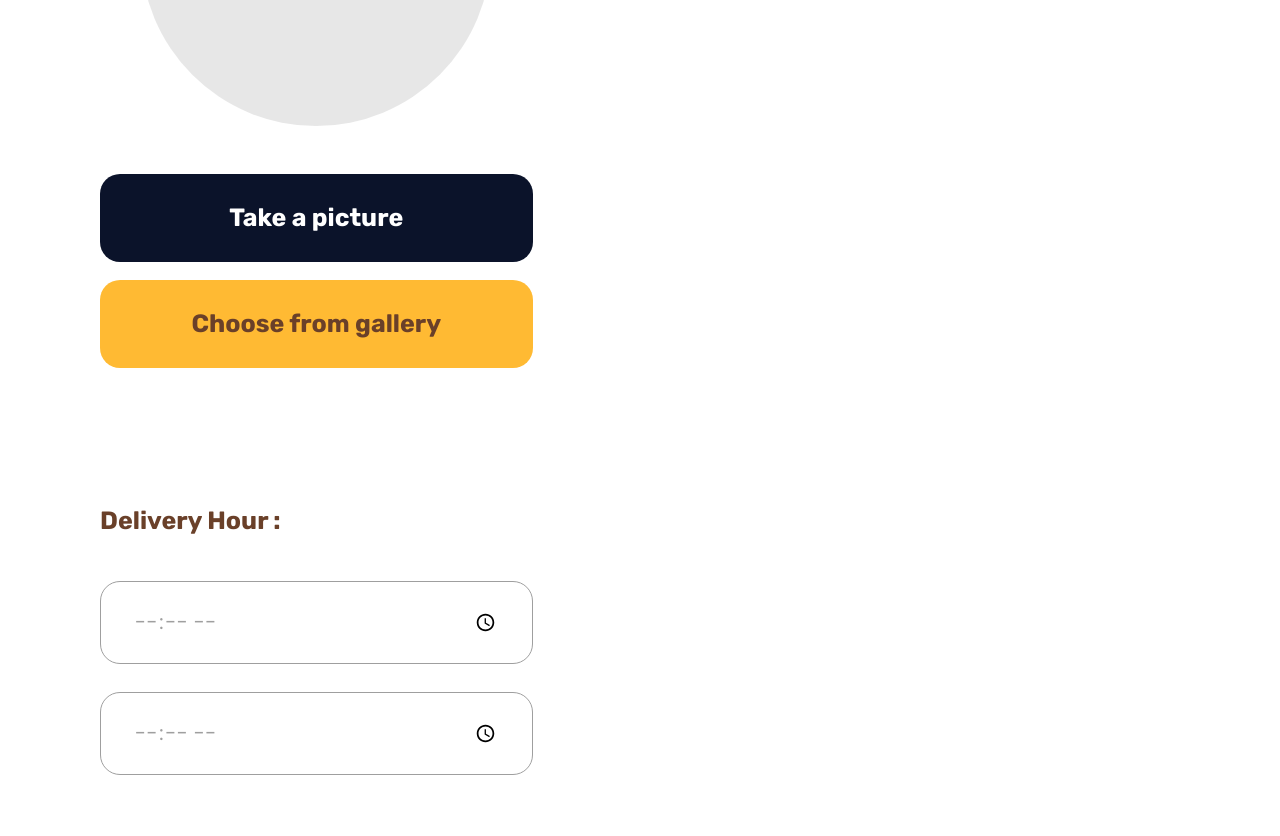
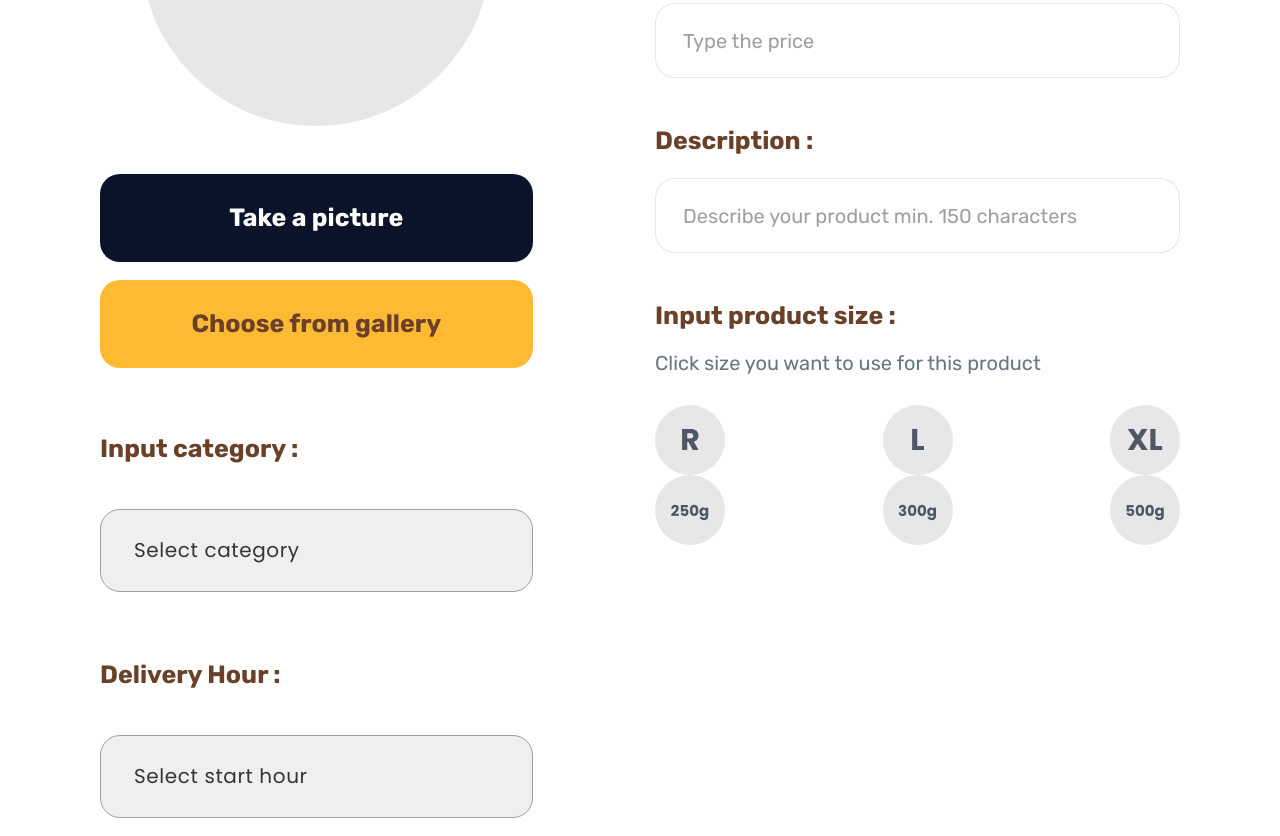
Before and after one commit to maulanarifai114/bootcamp-frontend-coffee-shop, a Vue app: page /admin/add-product in a window 1280 px wide. Shown: the part 358-1194 px from the top of the page. Built offline with nearby package versions, Linux system fonts and the light colour scheme.

Commit message:
update admin

```diff
--- /dev/null
+++ b/src/components/admin/base/Input.vue
@@ -0,0 +1,53 @@
+<template>
+  <div class="d-flex flex-column">
+    <label :for="id" class="label">{{label}}</label>
+    <input :type="type" :id="id" :placeholder="placeholder" class="placeholder input" required maxlength="max">
+  </div>
+</template>
+
+<script>
+export default {
+  name: 'InputAuth',
+  props: ['id', 'type', 'placeholder', 'label', 'max']
+}
+</script>
+
+<style lang="scss" scoped>
+
+.input {
+  height: 75px;
+  border: 1px solid rgba(186, 186, 186, 0.35);
+  border-radius: 20px;
+  padding: 0 27px;
+  font-family: Rubik;
+  font-style: normal;
+  font-weight: normal;
+  font-size: 20px;
+  line-height: 24px;
+  color: #353535;
+}
+
+.input:focus {
+  outline: none;
+}
+
+.placeholder::placeholder {
+  font-family: Rubik;
+  font-style: normal;
+  font-weight: normal;
+  font-size: 20px;
+  line-height: 24px;
+  color: #9F9F9F;
+}
+
+.label {
+  font-family: Rubik;
+  font-style: normal;
+  font-weight: bold;
+  font-size: 25px;
+  line-height: 30px;
+  color: #6A4029;
+  margin: 0 0 22px 0;
+}
+
+</style>
--- /dev/null
+++ b/src/components/admin/base/InputCat.vue
@@ -0,0 +1,50 @@
+<template>
+  <div>
+    <select :id="id" class="w-100 " >
+      <option :value="value" disabled selected class="disabled">{{label}}</option>
+      <option value="fav">Favorite & Promo</option>
+      <option value="coffee">Coffee</option>
+      <option value="noncoffee">Non Coffee</option>
+      <option value="foods">Foods</option>
+      <option value="add">Add-on</option>
+    </select>
+  </div>
+</template>
+
+<script>
+export default {
+  name: 'InputCat',
+  props: ['label', 'value', 'id']
+}
+</script>
+
+<style lang="scss" scoped>
+
+.disabled {
+  color: #9F9F9F!important;
+}
+
+select {
+  -webkit-appearance:none;
+  height: 83px;
+  border: 1px solid #9F9F9F;
+  border-radius: 20px;
+  padding: 0 33px;
+  font-family: Poppins;
+  font-style: normal;
+  font-weight: normal;
+  font-size: 20px;
+  line-height: 138.84%;
+  letter-spacing: 0.03em;
+  color: #353535;
+  margin: 0 0 20px 0;
+}
+
+select:focus {
+  outline: 0;
+}
+
+select::placeholder {
+  color: #9F9F9F;
+}
+</style>
--- /dev/null
+++ b/src/components/admin/base/InputTime.vue
@@ -0,0 +1,69 @@
+<template>
+  <div>
+    <select :id="id" class="w-100 " >
+      <option :value="value" disabled selected class="disabled">{{label}}</option>
+      <option value="00">00:00</option>
+      <option value="01">01:00</option>
+      <option value="02">02:00</option>
+      <option value="03">03:00</option>
+      <option value="04">04:00</option>
+      <option value="05">05:00</option>
+      <option value="06">06:00</option>
+      <option value="07">07:00</option>
+      <option value="08">08:00</option>
+      <option value="09">09:00</option>
+      <option value="10">10:00</option>
+      <option value="11">11:00</option>
+      <option value="12">12:00</option>
+      <option value="13">13:00</option>
+      <option value="14">14:00</option>
+      <option value="15">15:00</option>
+      <option value="16">16:00</option>
+      <option value="17">17:00</option>
+      <option value="18">18:00</option>
+      <option value="19">19:00</option>
+      <option value="20">20:00</option>
+      <option value="21">21:00</option>
+      <option value="22">22:00</option>
+      <option value="23">23:00</option>
+    </select>
+  </div>
+</template>
+
+<script>
+export default {
+  name: 'InputTime',
+  props: ['label', 'value', 'id']
+}
+</script>
+
+<style lang="scss" scoped>
+
+.disabled {
+  color: #9F9F9F!important;
+}
+
+select {
+  -webkit-appearance:none;
+  height: 83px;
+  border: 1px solid #9F9F9F;
+  border-radius: 20px;
+  padding: 0 33px;
+  font-family: Poppins;
+  font-style: normal;
+  font-weight: normal;
+  font-size: 20px;
+  line-height: 138.84%;
+  letter-spacing: 0.03em;
+  color: #353535;
+  margin: 0 0 20px 0;
+}
+
+select:focus {
+  outline: 0;
+}
+
+select::placeholder {
+  color: #9F9F9F;
+}
+</style>
--- a/src/views/admin/NewProduct.vue
+++ b/src/views/admin/NewProduct.vue
@@ -1,63 +1,166 @@
 <template>
   <div class="container">
     <p class="head-category pt-5">Favorite & Promo <span class="detail"> > Add New Product</span></p>
-    <div class="row wrapper">
-      <div class="col-5">
+    <aside class="row wrapper">
+      <section class="col-5">
         <div class="photo d-flex justify-content-center align-items-center rounded-circle mb-5">
           <img src="../../assets/admin/default.png" alt="">
         </div>
         <Button color="btn-navy btn-admin-1" label="Take a picture"></Button>
         <Button color="btn-yellow-admin btn-admin-1" label="Choose from gallery"></Button>
-        <br><br><br><br><br>
+        <br><br>
+        <!-- Category -->
         <div class=" d-flex flex-column ">
-          <label class="label">Delivery Hour :</label>
-          <label for="timestart">
-            <input type="time" id="timestart" class="time w-100" placeholder="Select start hour">
-          </label>
-          <label for="timeend">
-            <input type="time" id="timeend" class="time w-100" placeholder="Select start hour">
+          <h5 class="label">Input category :</h5>
+          <InputCat id="cat" label="Select category" value="category"></InputCat>
+        </div>
+        <br><br>
+        <!-- Delivery Hour -->
+        <div class=" d-flex flex-column ">
+          <h5 class="label">Delivery Hour :</h5>
+          <InputTime id="start" label="Select start hour" value="start"></InputTime>
+          <InputTime id="end" label="Select end hour" value="end"></InputTime>
+        </div>
+        <br><br>
+        <!-- Input Stock -->
+        <div class=" d-flex flex-column ">
+          <h5 class="label">Input stock :</h5>
+          <label for="stock">
+            <input type="number" id="stock" class="time w-100" placeholder="Input Stock">
           </label>
         </div>
-        <br><br><br><br><br>
-        <div class=" d-flex flex-column ">
-          <label class="label">Input stock :</label>
-          <label for="timestart">
-            <input type="number" id="timestart" class="time w-100" placeholder="Input Stock">
+      </section>
+      <section class="col-1"></section>
+      <section class="col-6">
+        <Input id="name" label="Name :" placeholder="Type product name min. 50 characters" :max="50" type="text"/>
+        <br><br>
+        <Input id="price" label="Price" placeholder="Type the price" type="number"/>
+        <br><br>
+        <Input id="desc" label="Description :" placeholder="Describe your product min. 150 characters" :max="150" type="text"/>
+        <br><br>
+        <h5 class="label-size">Input product size :</h5>
+        <h6 class="text-muted">Click size you want to use for this product</h6>
+        <!-- R L XL -->
+        <div class="d-flex justify-content-between flex-row btn-group-toggle" >
+          <label class="btn d-flex align-items-center justify-content-center" for="r" :class="size1 === 'r' ? 'selected':'unselected'">
+            <input type="radio" name="size1" id="r" v-model="size1" value="r" class="d-none"> R
+          </label>
+          <label class="btn d-flex align-items-center justify-content-center" for="l" :class="size1 === 'l' ? 'selected':'unselected'">
+            <input type="radio" name="size1" id="l" v-model="size1" value="l" class="d-none"> L
+          </label>
+          <label class="btn d-flex align-items-center justify-content-center" for="xl" :class="size1 === 'xl' ? 'selected':'unselected'">
+            <input type="radio" name="size1" id="xl" v-model="size1" value="xl" class="d-none"> XL
           </label>
         </div>
-      </div>
-      <div class="col-1"></div>
-      <div class="col-6">
-        <Button color="btn-brown btn-profile-1" label="Test"></Button>
-      </div>
-    </div>
+        <!-- Gram -->
+        <div class="d-flex justify-content-between flex-row btn-group-toggle" >
+          <label class="btn btn-gram d-flex align-items-center justify-content-center" for="250" :class="size2 === '250' ? 'selected':'unselected'">
+            <input type="radio" name="size2" id="250" v-model="size2" value="250" class="d-none"> 250g
+          </label>
+          <label class="btn btn-gram d-flex align-items-center justify-content-center" for="300" :class="size2 === '300' ? 'selected':'unselected'">
+            <input type="radio" name="size2" id="300" v-model="size2" value="300" class="d-none"> 300g
+          </label>
+          <label class="btn btn-gram d-flex align-items-center justify-content-center" for="500" :class="size2 === '500' ? 'selected':'unselected'">
+            <input type="radio" name="size2" id="500" v-model="size2" value="500" class="d-none"> 500g
+          </label>
+        </div>
+      </section>
+    </aside>
   </div>
 </template>
 
 <script>
 import Button from '../../components/admin/base/Button'
+import Input from '../../components/admin/base/Input'
+import InputTime from '../../components/admin/base/InputTime'
+import InputCat from '../../components/admin/base/InputCat'
 
 export default {
   name: 'NewProduct',
   components: {
-    Button
+    Button,
+    Input,
+    InputTime,
+    InputCat
+  },
+  data () {
+    return {
+      size1: '',
+      size2: '',
+      category: ''
+    }
   }
 }
 </script>
 
 <style lang="scss" scoped>
 
-.label {
+.btn-gram {
+  font-size: 15px!important;
+}
+
+.btn {
+  height: 70px;
+  width: 70px;
+  font-family: Poppins;
+  font-size: 30px;
+  font-style: normal;
+  font-weight: 700;
+  line-height: 45px;
+  letter-spacing: 0em;
+  text-align: center;
+  border: none;
+  border-radius: 50%;
+  transition: .3s;
+}
+
+.btn:focus {
+  outline: none;
+}
+
+.btn:hover {
+  opacity: .8;
+}
+
+.selected {
+  background: #FFBA33;
+  color: #000000;
+}
+
+.selected:hover {
+  color: #000000;
+}
+
+.unselected {
+  background: rgba(186, 186, 186, 0.35);
+  color: #4F5665;
+}
+
+.unselected:hover {
+  color: #4F5665;
+}
+.label-size {
   font-family: Rubik;
   font-style: normal;
   font-weight: bold;
   font-size: 25px;
   line-height: 30px;
   color: #6A4029;
-  margin: 0 0 45px 0;
+  margin: 0 0 20px 0!important;
+}
+
+.text-muted {
+  font-family: Rubik;
+  font-style: normal;
+  font-weight: normal;
+  font-size: 20px;
+  line-height: 24px;
+  color: #9F9F9F;
+  margin: 0 0 30px 0;
 }
 
 .time {
+  -webkit-appearance:none;
   height: 83px;
   border: 1px solid #9F9F9F;
   border-radius: 20px;
@@ -68,12 +171,26 @@ export default {
   font-size: 20px;
   line-height: 138.84%;
   letter-spacing: 0.03em;
-  color: #9F9F9F;
+  color: #353535;
   margin: 0 0 20px 0;
 }
 
 .time:focus {
   outline: 0;
+}
+
+.time::placeholder {
+  color: #9F9F9F;
+}
+
+.label {
+  font-family: Rubik;
+  font-style: normal;
+  font-weight: bold;
+  font-size: 25px;
+  line-height: 30px;
+  color: #6A4029;
+  margin: 0 0 45px 0;
 }
 
 .wrapper {
```
